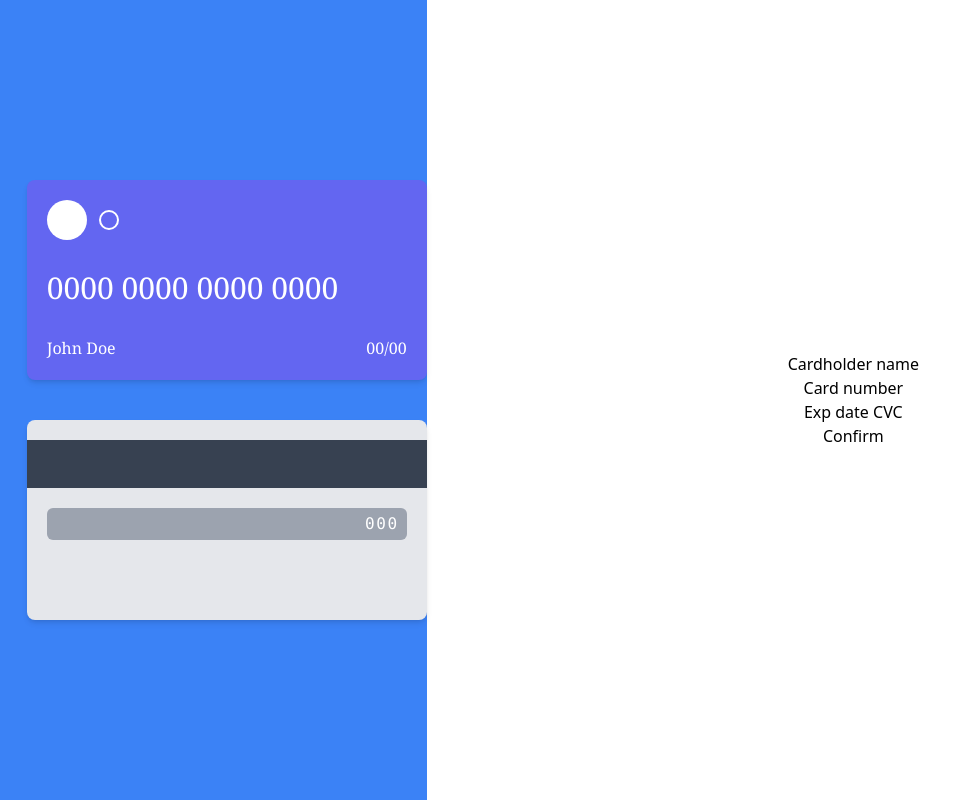
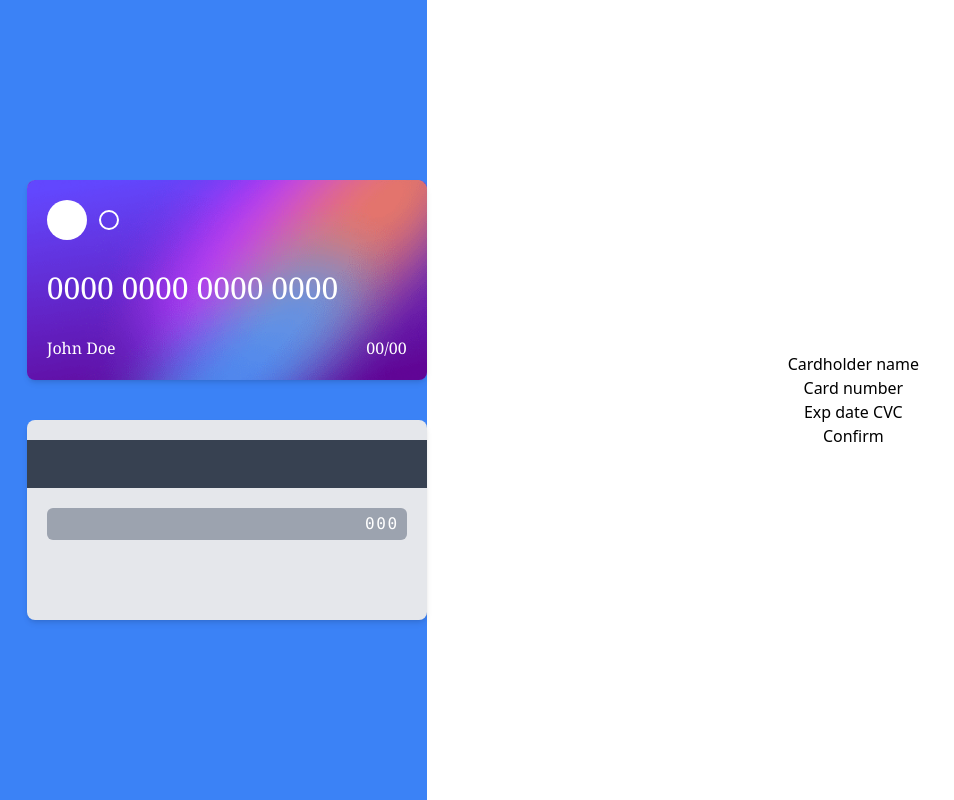
Before and after one commit to daempasha/card-form, a React (Vite) app: page / in a window 1280 px wide. Shown: the whole page, without its empty margins (0-954 px from the left). Built offline with nearby package versions, Linux system fonts and the light colour scheme.

Commit message:
Added background to iamge

```diff
--- a/src/components/CardFront/index.tsx
+++ b/src/components/CardFront/index.tsx
@@ -1,12 +1,16 @@
+import BgCardFront from "./bg-card-front.png"
 import { addSpace, padString } from "./helper";
 import { CardFrontProps } from "./types";
 
 
-
 const CardFront: React.FC<CardFrontProps> = ({ className = "", name = "John Doe", number = "", expiryMonth = "00", expiryYear = "00", ...cardFrontProps }) => {
     return (
-        <div className={`shadow-md right-0 p-5 text-white flex flex-col bg-indigo-500 rounded-lg w-[400px] h-[200px] ${className}`
+        <div className={` overflow-hidden shadow-md right-0  text-white bg-indigo-500 rounded-lg w-[400px] h-[200px] ${className}`
         }>
+            <img className="z-0 absolute top-0 left-0" src={BgCardFront} />
+
+            <div className="z-10 relative flex flex-col h-full p-5">
+
                 <div className="flex items-center gap-3">
                     <div className="bg-white rounded-full w-10 h-10" />
                     <div className="border-2 border-white rounded-full w-5 h-5" />
@@ -17,6 +21,7 @@ const CardFront: React.FC<CardFrontProps> = ({ className = "", name = "John Doe"
                     <div className="font-serif">{`${expiryMonth}/${expiryYear}`}</div>
 
                 </div>
+            </div>
         </div >
     )
 }
```
Also changed, not shown: src/components/CardFront/bg-card-front.png (added). Lines whose indentation alone changed are shown as unchanged.
